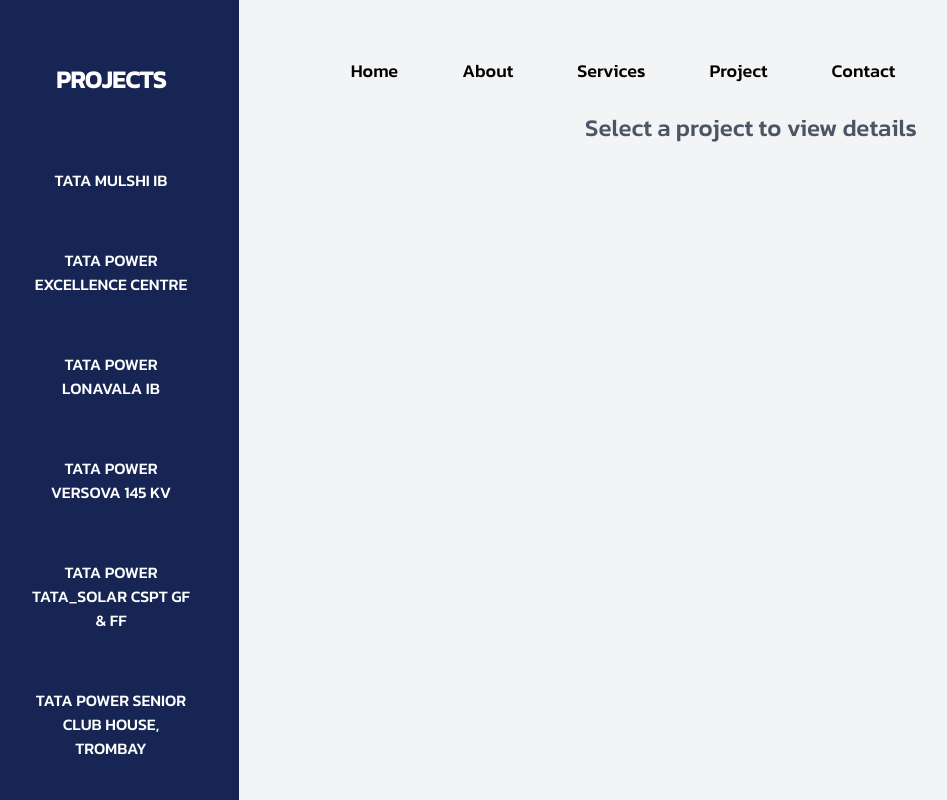
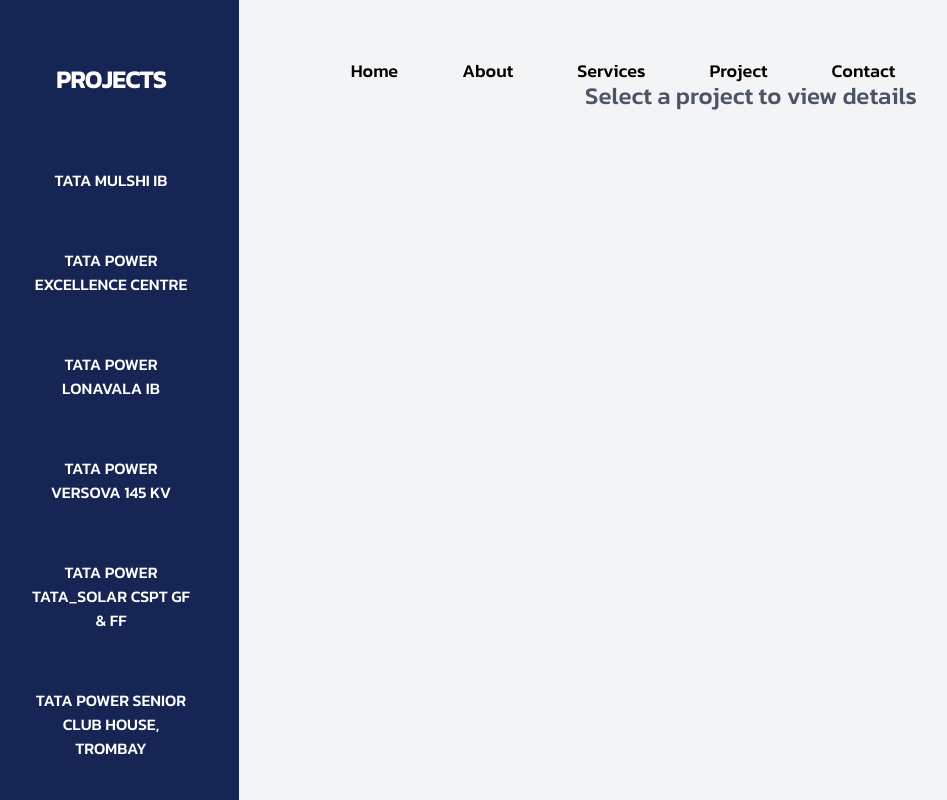
Before and after one commit to AkshayKalamkarr/supremeinfrastructure, a Next.js app: page /project in a window 1280 px wide. Shown: the top 800 px of the page, without its empty margins (17-964 px from the left). Built offline with nearby package versions, Linux system fonts and the light colour scheme.

Commit message:
new code

```diff
--- a/app/project/page.jsx
+++ b/app/project/page.jsx
@@ -83,7 +83,7 @@ export default function Project() {
             </motion.aside>
 
             {/* Main Content */}
-            <main className="flex-1 p-4 lg:p-8">
+            <main className="flex-1 p-4 lg:p-0">
                 <AnimatePresence mode="wait">
                     {selectedProject ? (
                         <motion.div
@@ -92,7 +92,7 @@ export default function Project() {
                             animate={{ opacity: 1, y: 0 }}
                             exit={{ opacity: 0, y: -50 }}
                             transition={{ duration: 0.5 }}
-                            className="bg-white rounded-lg shadow-xl overflow-hidden"
+                            className="bg-white shadow-xl overflow-hidden"
                         >
                             <div className="h-[40vh] lg:h-[30vh] bg-cover bg-center relative" style={{ backgroundImage: `url('${selectedProject.backgroundImage.image}')` }}>
                                 <motion.div
```
